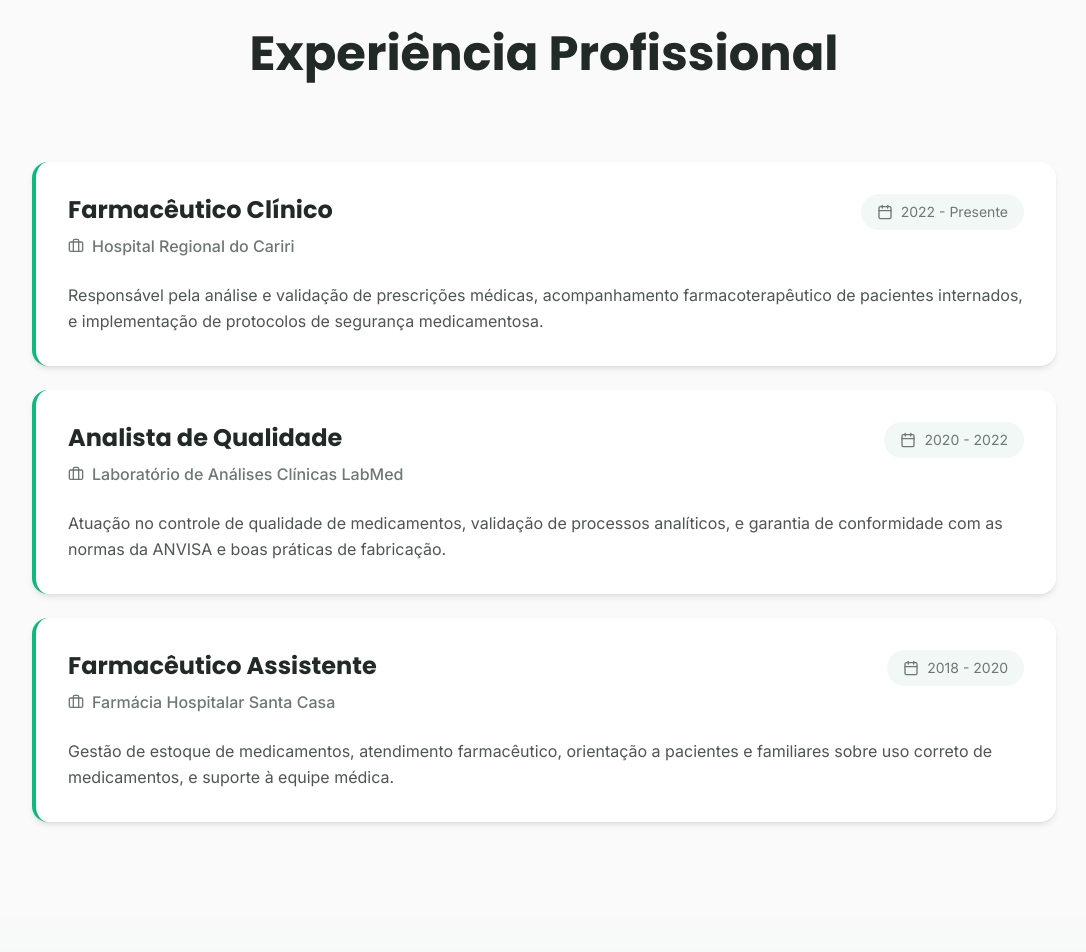
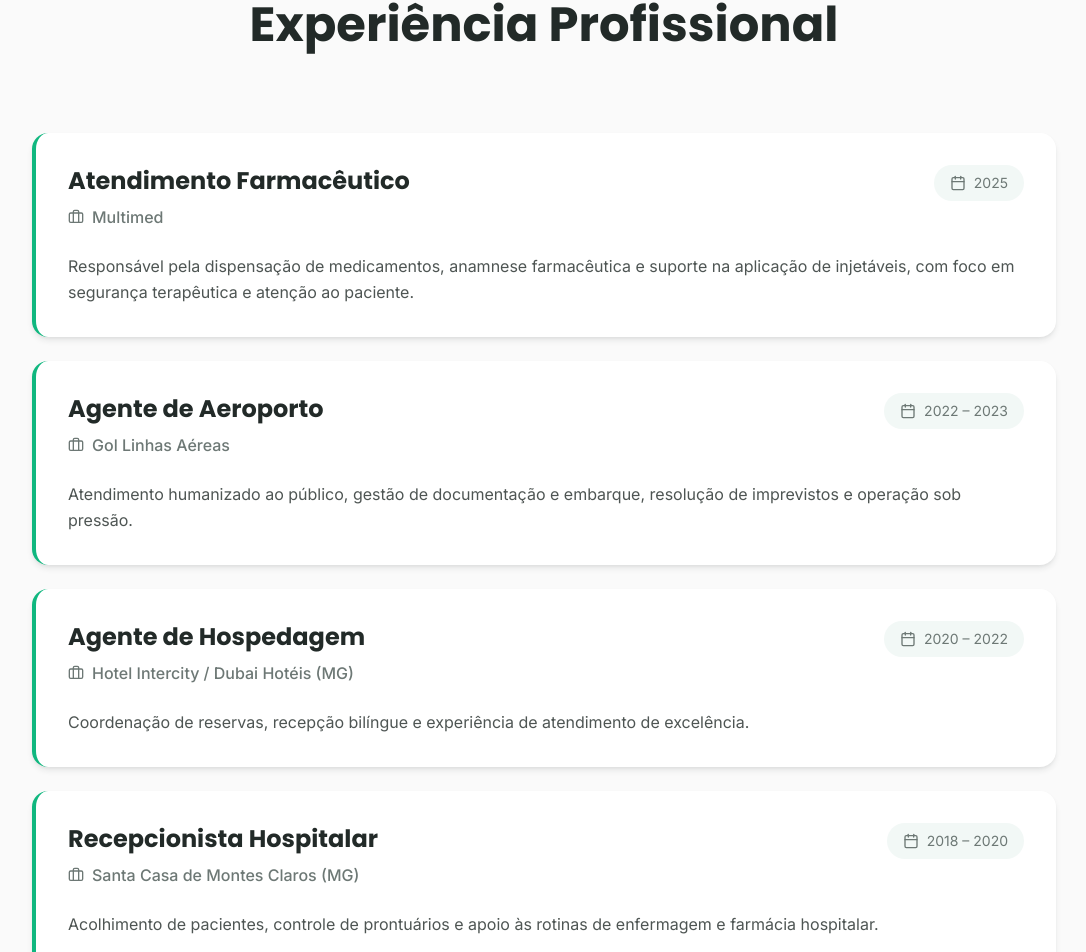
Before and after one commit to macielbrant/portfolio, a React (Vite) app: page / in a window 1280 px wide. Shown: the part 1845-2797 px from the top of the page, without its empty margins (96-1182 px from the left). Built offline with nearby package versions, Linux system fonts and the light colour scheme; the HTML template or start-up script is replaced by a standard one.

Commit message:
Editando experiencia, formação, projetos e profile

```diff
--- a/src/components/About.tsx
+++ b/src/components/About.tsx
@@ -39,15 +39,12 @@ export default function About() {
           {/* Bio */}
           <div className="bg-card rounded-2xl p-8 md:p-12 shadow-card mb-12 animate-slide-up">
             <p className="text-lg text-foreground/80 leading-relaxed mb-6">
-              Possuo sólida habilidade de comunicação, fácil aprendizado e forte espírito de equipe e
-              dedicação ao sucesso dos objetivos a serem alcançados. Na função que me for designada,
-              farei dos objetivos da empresa os meus próprios objetivos com a intenção de proporcionar a
-              melhor serviço e experiência a cada cliente.
+              Sou um profissional com olhar atento e empatia nas relações humanas. Tenho facilidade em aprender,
+              comunicar e trabalhar em equipe, mantendo sempre a ética e o compromisso com resultados.
             </p>
             <p className="text-lg text-foreground/80 leading-relaxed mb-6">
-              Minha atuação profissional é pautada pela integração entre o conhecimento
-              científico e a prática humanizada, sempre focando no bem-estar do paciente e
-              na qualidade dos processos farmacêuticos.
+              Transformo desafios em aprendizado e coloco o cuidado com o cliente e o paciente como prioridade.
+              Acredito que a profissão farmacêutica é mais que técnica — é uma forma de servir com propósito e responsabilidade.
             </p>
             <p className="text-lg text-foreground/80 leading-relaxed">
               Acredito que a farmácia vai além da dispensação de medicamentos — é uma profissão
--- a/src/components/Education.tsx
+++ b/src/components/Education.tsx
@@ -3,22 +3,28 @@ import { GraduationCap } from 'lucide-react';
 export default function Education() {
   const education = [
     {
-      degree: 'Mestrado em Ciências Farmacêuticas',
-      institution: 'Universidade Federal do Ceará',
-      year: '2023',
-      description: 'Pesquisa em análise e controle de qualidade de medicamentos',
+      degree: 'Bacharel em Farmácia',
+      institution: 'Centro Universitário de Tecnologia e Ciências – Unifatecie',
+      year: 'Junho - 2025',
+      description: 'Formação ampla em ciências farmacêuticas, com foco em farmacologia, análises clínicas, controle de qualidade e gestão de farmácias.',
     },
     {
-      degree: 'Especialização em Farmácia Clínica e Hospitalar',
-      institution: 'Faculdade de Medicina do Cariri',
-      year: '2020',
-      description: 'Foco em farmacoterapia e acompanhamento de pacientes',
+      degree: 'Curso de Aperfeiçoamento – Medicina Aeroespacial',
+      institution: 'Ministério da Defesa / Força Aérea Brasileira',
+      year: '2023',
+      description: 'Treinamento em primeiros socorros, sobrevivência na selva e combate a incêndio, com ênfase em protocolos de emergência médica e segurança.',
     },
     {
-      degree: 'Graduação em Farmácia',
-      institution: 'Universidade Regional do Cariri',
-      year: '2018',
-      description: 'Formação completa em ciências farmacêuticas',
+      degree: 'Curso de Atendimento ao Cliente e Relações Humanas',
+      institution: 'Senac – MG',
+      year: '2022',
+      description: 'Aprimoramento de comunicação, empatia e fidelização no atendimento farmacêutico e hospitalar.',
+    },
+     {
+      degree: 'Curso de Rotinas Administrativas e Contabilidade Aplicada',
+      institution: 'Microlins – MG',
+      year: '2021',
+      description: 'Noções de gestão e processos administrativos voltados ao setor de saúde.',
     },
   ];
 
--- a/src/components/Experience.tsx
+++ b/src/components/Experience.tsx
@@ -3,25 +3,32 @@ import { Briefcase, Calendar } from 'lucide-react';
 export default function Experience() {
   const experiences = [
     {
-      company: 'Hospital Regional do Cariri',
-      position: 'Farmacêutico Clínico',
-      period: '2022 - Presente',
+      company: 'Multimed',
+      position: 'Atendimento Farmacêutico',
+      period: '2025',
       description:
-        'Responsável pela análise e validação de prescrições médicas, acompanhamento farmacoterapêutico de pacientes internados, e implementação de protocolos de segurança medicamentosa.',
+        'Responsável pela dispensação de medicamentos, anamnese farmacêutica e suporte na aplicação de injetáveis, com foco em segurança terapêutica e atenção ao paciente.',
     },
     {
-      company: 'Laboratório de Análises Clínicas LabMed',
-      position: 'Analista de Qualidade',
-      period: '2020 - 2022',
+      company: 'Gol Linhas Aéreas',
+      position: 'Agente de Aeroporto',
+      period: '2022 – 2023',
       description:
-        'Atuação no controle de qualidade de medicamentos, validação de processos analíticos, e garantia de conformidade com as normas da ANVISA e boas práticas de fabricação.',
+        'Atendimento humanizado ao público, gestão de documentação e embarque, resolução de imprevistos e operação sob pressão.',
     },
     {
-      company: 'Farmácia Hospitalar Santa Casa',
-      position: 'Farmacêutico Assistente',
-      period: '2018 - 2020',
+      company: 'Hotel Intercity / Dubai Hotéis (MG)',
+      position: 'Agente de Hospedagem',
+      period: '2020 – 2022',
       description:
-        'Gestão de estoque de medicamentos, atendimento farmacêutico, orientação a pacientes e familiares sobre uso correto de medicamentos, e suporte à equipe médica.',
+        'Coordenação de reservas, recepção bilíngue e experiência de atendimento de excelência.',
+    },
+    {
+      company: 'Santa Casa de Montes Claros (MG)',
+      position: 'Recepcionista Hospitalar',
+      period: '2018 – 2020',
+      description:
+        'Acolhimento de pacientes, controle de prontuários e apoio às rotinas de enfermagem e farmácia hospitalar.',
     },
   ];
 
--- a/src/components/Projects.tsx
+++ b/src/components/Projects.tsx
@@ -8,8 +8,8 @@ export default function Projects() {
 
   const projects = [
     {
-      title: 'Protocolo de Reconciliação Medicamentosa',
-      description: 'Desenvolvimento e implementação de protocolo para reconciliação medicamentosa em ambiente hospitalar.',
+      title: 'Dispensação e Acompanhamento Farmacoterapêutico',
+      description: 'Projeto voltado à orientação farmacêutica e ao uso racional de medicamentos, com foco em segurança e eficácia terapêutica durante o estágio supervisionado.',
       fullDescription:
         'Projeto desenvolvido para reduzir erros de medicação através da implementação sistemática de reconciliação medicamentosa. Incluiu treinamento de equipe multidisciplinar, criação de formulários padronizados e integração com sistema eletrônico de prescrição. Resultou em redução de 45% nos erros de medicação identificados.',
       icon: FileText,
@@ -17,8 +17,8 @@ export default function Projects() {
       link: '#',
     },
     {
-      title: 'Análise de Estabilidade de Formulações Magistrais',
-      description: 'Pesquisa sobre estabilidade e prazo de validade de medicamentos manipulados.',
+      title: 'Controle e Armazenamento de Medicamentos em Farmácias Comerciais',
+      description: 'Estudo sobre boas práticas de armazenamento, controle de estoque e gestão de validade de medicamentos, alinhado às normas da ANVISA.',
       fullDescription:
         'Estudo laboratorial focado na análise físico-química e microbiológica de formulações magistrais. Avaliação de diferentes condições de armazenamento e estabelecimento de prazos de validade baseados em evidências científicas. Publicado em revista científica nacional.',
       icon: FlaskConical,
@@ -26,8 +26,8 @@ export default function Projects() {
       link: '#',
     },
     {
-      title: 'Farmacovigilância em UTI',
-      description: 'Monitoramento e análise de reações adversas a medicamentos em unidade de terapia intensiva.',
+      title: 'Avaliação de Sinais Vitais e Atendimento Humanizado',
+      description: 'Projeto voltado à mensuração de glicemia, pressão arterial e temperatura, promovendo o acolhimento e o cuidado integral ao paciente.',
       fullDescription:
         'Implementação de sistema de farmacovigilância ativa em UTI, incluindo identificação, documentação e análise de causalidade de reações adversas a medicamentos. Desenvolvimento de estratégias preventivas e educação continuada da equipe multidisciplinar.',
       icon: Search,
```
Also changed, not shown: src/assets/profile.jpg.
